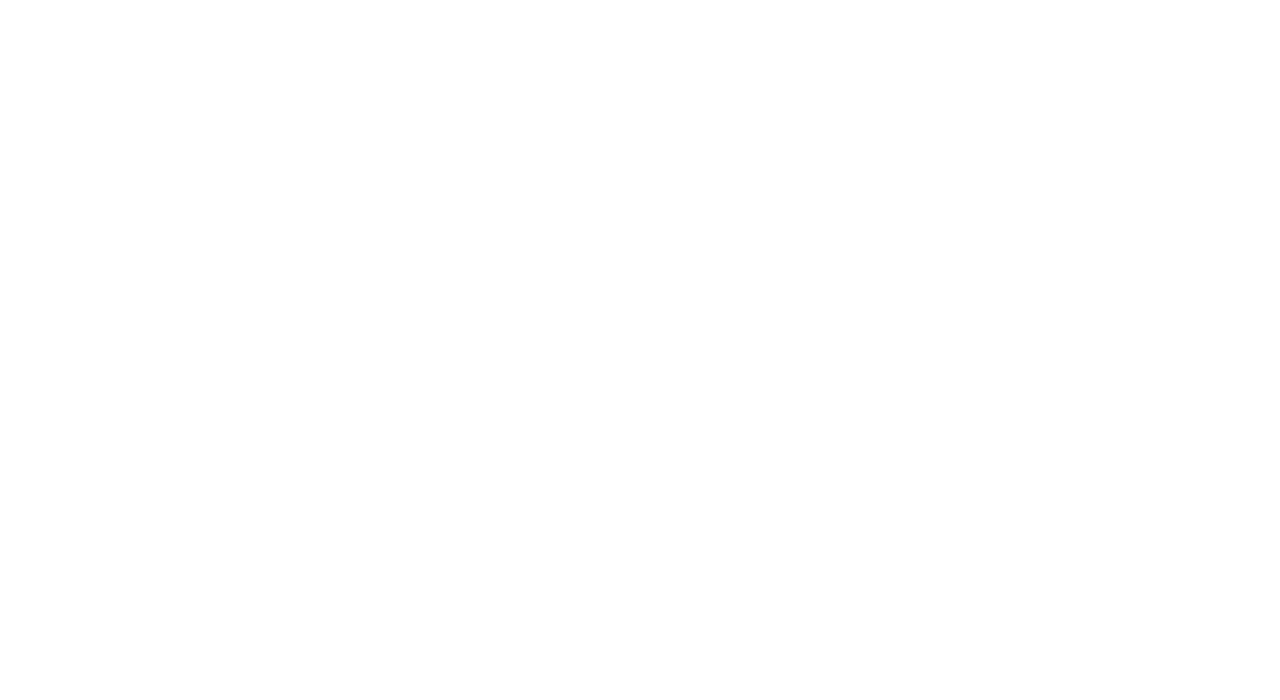
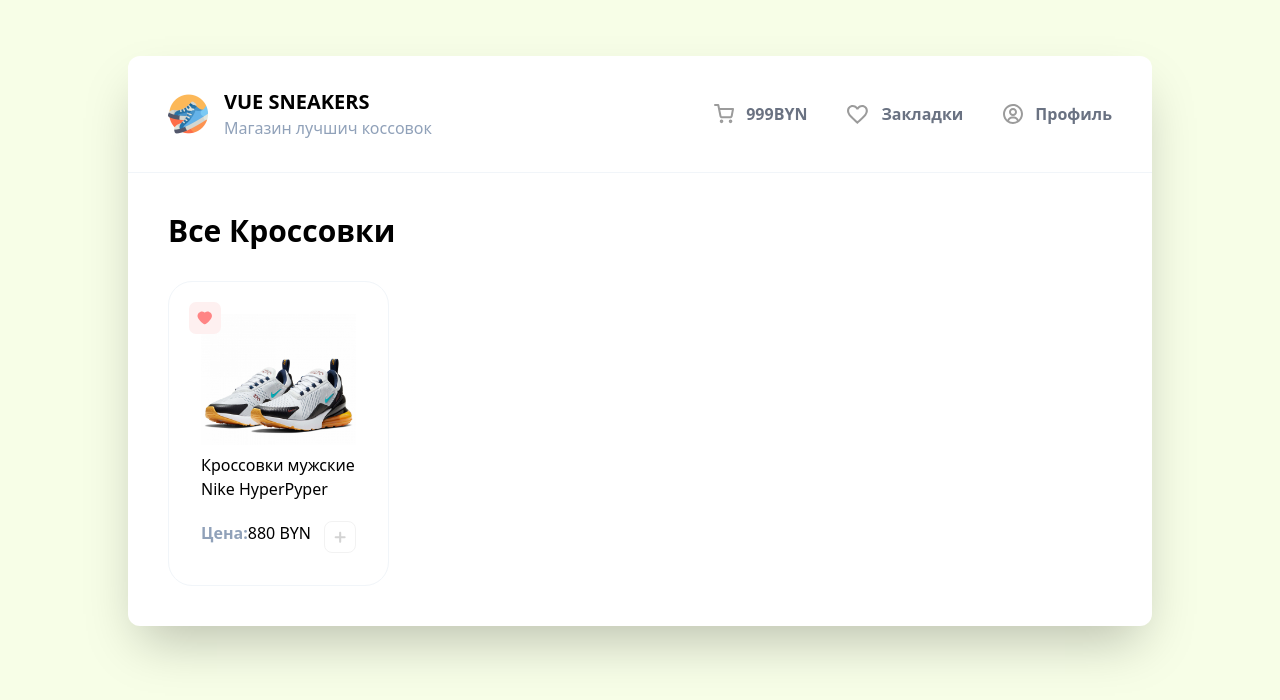
Before and after one commit to rufrej/vue-sneackers, a Vue app: page / in a window 1280 px wide. Shown: the top 700 px of the page. Built offline with nearby package versions, Linux system fonts and the light colour scheme.

Commit message:
(feat): Add header and cart layout

```diff
--- a/src/App.vue
+++ b/src/App.vue
@@ -1,10 +1,25 @@
 <script setup>
+
+import CardsList from './components/CardsList.vue';
+import Header from './components/Header.vue';
+
 
 
 
 </script>
+<template>
 
-<template>
+    <div class="w-4/5 bg-white m-auto bg-white  rounded-xl shadow-2xl mt-14">
+        <Header />
+
+
+        <div class="p-10">
+            <h2 class="text-3xl font-bold mb-8">Все Кроссовки</h2>
+            <CardsList />
+        </div>
+    </div>
+
+
 
 </template>
 
--- /dev/null
+++ b/src/components/Card.vue
@@ -0,0 +1,29 @@
+<script setup>
+defineProps({
+    title: String,
+    imageUrl: String,
+    price: Number,
+
+
+})
+
+</script>
+
+<template>
+
+    <div
+        class="relative border border-slate-100 rounded-3xl p-8 cursor-pointer transition hover:-translate-y-2 hover:shadow-xl">
+        <img class="absolute top-5 left-5" src="/like-2.svg" alt="like-2">
+        <img :src="imageUrl" alt="Sneakers">
+        <p class="mt-2">{{ title }}</p>
+
+
+        <div class="flex justify-between mt-5">
+            <div class="flex flex-column">
+                <b class="text-slate-400">Цена: </b>
+                <span>{{ price }} BYN</span>
+            </div>
+            <img src="/plus.svg" alt="plus">
+        </div>
+    </div>
+</template>
--- /dev/null
+++ b/src/components/CardsList.vue
@@ -0,0 +1,19 @@
+<script setup>
+import Card from './Card.vue';
+
+
+
+
+</script>
+
+<template>
+
+    <div class="grid grid-cols-4 gap-5">
+
+        <Card title="Кроссовки мужские Nike HyperPyper" imageUrl="/sneakers/sneakers-2.jpg" :price="880" />
+
+
+
+    </div>
+
+</template>
--- /dev/null
+++ b/src/components/Header.vue
@@ -0,0 +1,27 @@
+<template>
+
+    <header class="flex justify-between border-b border-slate-100 px-10 py-8">
+        <div class="flex items-center gap-4">
+            <img class="w-10" src="/logo.png" alt="Logo">
+            <div>
+                <h2 class="text-xl font-bold uppercase">Vue Sneakers</h2>
+                <p class="text-slate-400">Магазин лучшич коссовок</p>
+            </div>
+        </div>
+
+        <ul class="flex items-center gap-10">
+            <li class="flex items-center gap-3 text-gray-500 cursor-pointer hover:text-black">
+                <img src="/cart.svg" alt="Cart">
+                <b>999BYN</b>
+            </li>
+            <li class="flex items-center gap-3 text-gray-500 cursor-pointer hover:text-black">
+                <img src="/heart.svg" alt="Cart">
+                <b>Закладки</b>
+            </li>
+            <li class="flex items-center gap-3 text-gray-500 cursor-pointer hover:text-black">
+                <img src="/profile.svg" alt="Cart">
+                <b>Профиль</b>
+            </li>
+        </ul>
+    </header>
+</template>
--- a/src/style.css
+++ b/src/style.css
@@ -1 +1,5 @@
 @import 'tailwindcss';
+
+body {
+  background-color: rgb(247, 254, 231);
+}
```
Also changed, not shown: 1 other file (tests, documents, lock files or other folders).
